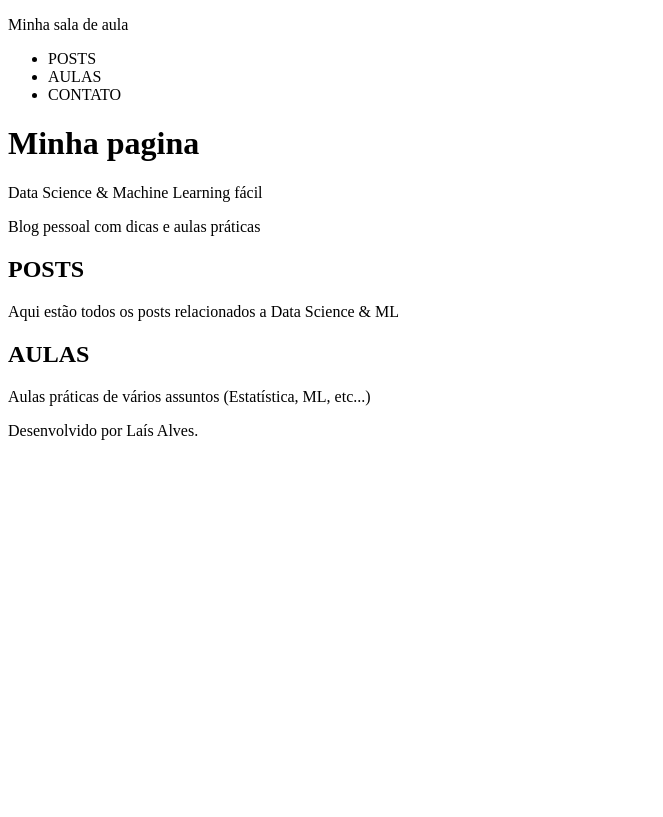
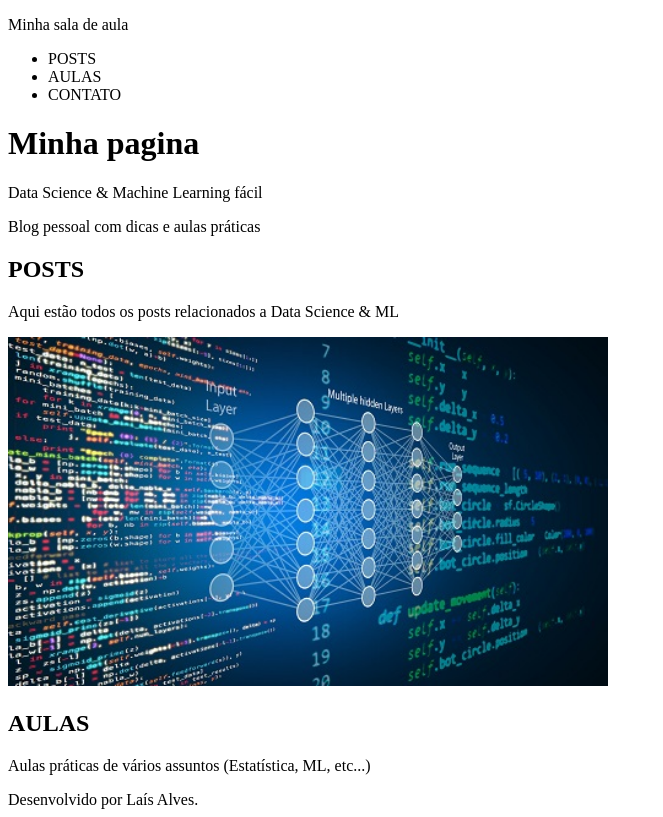
Before and after one commit to laisouzalves/bootcamp-dio, a plain HTML site: page aula_html5_css3/index.html in a window 1280 px wide. Shown: the whole page, without its empty margins (0-663 px from the left). Drawn offline with Linux system fonts and the light colour scheme.

Commit message:
adicionando pasta de imagens e imagem no arquivo index.html

```diff
--- a/aula_html5_css3/index.html
+++ b/aula_html5_css3/index.html
@@ -31,6 +31,7 @@
             <p>
                 Aqui estão todos os posts relacionados a Data Science & ML
             </p>
+            <img src="img/datascience-pdusit-stock.jpg" width=600px>
         </section>
 
         <section id="aulas">
```
Also changed, not shown: aula_html5_css3/img/datascience-pdusit-stock.jpg (added).
